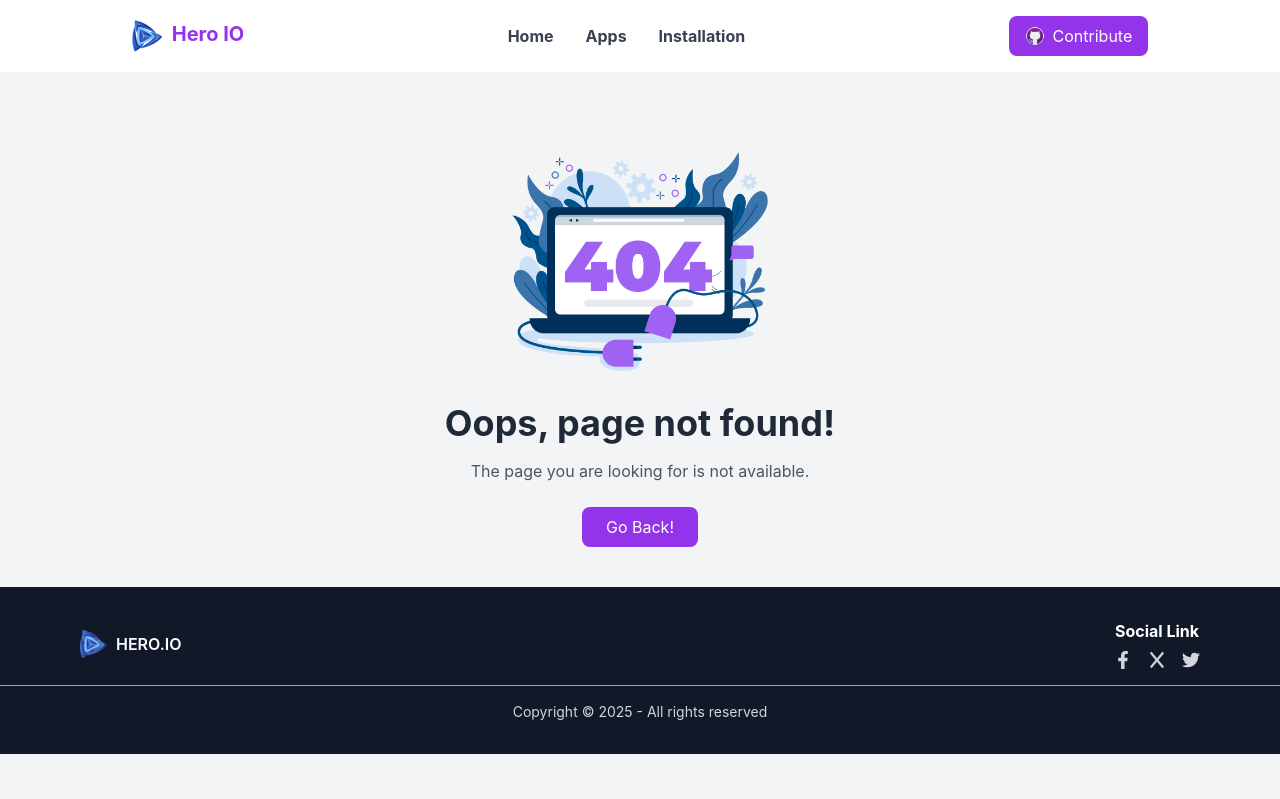
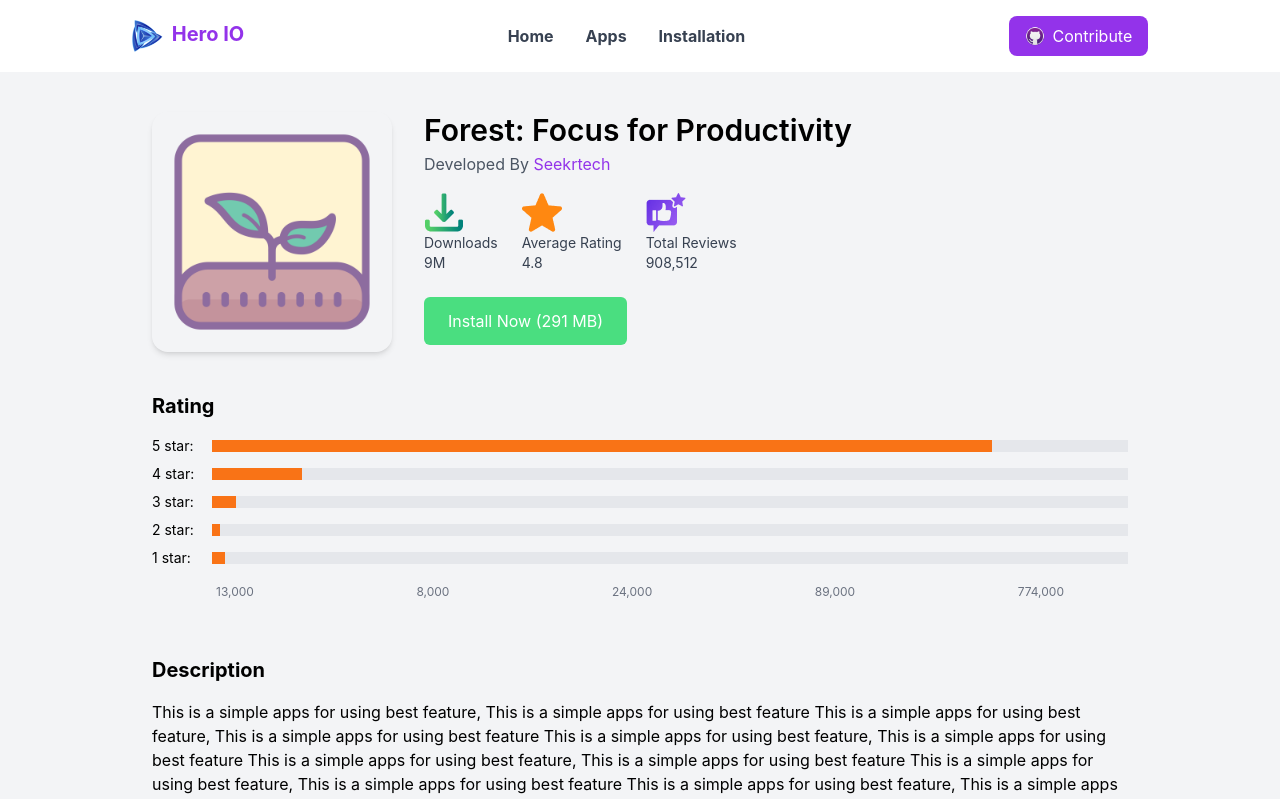
Before and after one commit to Rafsunjany-khan/Hero-IO, a React (Create React App) app in the folder hero-io/: page /app/1 in a window 1280 px wide. Before the commit this address had no page. Shown: the top 799 px of the page. Built offline with nearby package versions, Linux system fonts and the light colour scheme.

Commit message:
Add AppDetails page for showing Apps information

```diff
--- a/hero-io/src/App.js
+++ b/hero-io/src/App.js
@@ -2,6 +2,7 @@
 import { Routes, Route } from "react-router-dom";
 import Home from "./pages/Home";
 import Apps from "./pages/Apps";
+import AppDetails from "./pages/AppDetails";
 import Installation from "./pages/Installation";
 import Error from "./pages/Error";
 
@@ -11,6 +12,7 @@
     <Routes>
       <Route path="/" element={<Home />} />
       <Route path="/apps" element={<Apps />} />
+      <Route path="/app/:id" element={<AppDetails />} />
       <Route path="/installation" element={<Installation />} />
       <Route path="*" element={<Error />} />
     </Routes>
--- a/hero-io/src/components/AllApps.jsx
+++ b/hero-io/src/components/AllApps.jsx
@@ -1,10 +1,13 @@
 import React, { useState, useEffect } from "react";
+import { useNavigate } from "react-router-dom";
 
 import AppsNotFound from "../pages/AppsNotFound";
 
 const AllApps = () => {
   const [apps, setApps] = useState([]);
   const [search, setSearch] = useState("");
+  const navigate = useNavigate();
+
 
   useEffect(() => {
     fetch("/data/appsData.json")
@@ -36,7 +39,7 @@
       {filteredApps.length > 0 ? (
         <div className="grid grid-cols-1 sm:grid-cols-2 md:grid-cols-3 lg:grid-cols-4 gap-6">
           {filteredApps.map((app) => (
-            <div key={app.id} className="bg-white shadow rounded-2xl p-4 hover:shadow-lg transition">
+            <div onClick={() => navigate(`/app/${app.id}`)} className="bg-white shadow rounded-2xl p-4 hover:shadow-lg transition">
               <img src={app.image} className="w-full h-40 object-cover rounded-lg mb-4" />
               <h3 className="font-semibold text-lg mb-2">{app.title}</h3>
               <div className="flex justify-between items-center text-sm text-gray-600 gap-2">
--- a/hero-io/src/components/TrendingApps.jsx
+++ b/hero-io/src/components/TrendingApps.jsx
@@ -22,7 +22,7 @@
 
         <div className="grid grid-cols-1 sm:grid-cols-2 md:grid-cols-3 lg:grid-cols-4 gap-6">
           {apps.map((app) => (
-            <div key={app.id}
+            <div onClick={() => navigate(`/app/${app.id}`)}
               className="bg-white shadow rounded-2xl p-4 text-left hover:shadow-lg transition">
 
               <img src={app.image} className="w-full h-40 object-cover rounded-lg mb-4" />
--- /dev/null
+++ b/hero-io/src/pages/AppDetails.jsx
@@ -0,0 +1,116 @@
+import React, { useState, useEffect } from "react";
+import { useParams, Link } from "react-router-dom";
+
+import Navbar from "../components/Navbar";
+import Footer from "../components/Footer";
+
+
+const AppDetails = () => {
+  const { id } = useParams();
+  const [app, setApp] = useState(null);
+  const [loading, setLoading] = useState(true);
+  const [installed, setInstalled] = useState(false);
+
+  useEffect(() => {
+    fetch("/data/appsData.json")
+      .then((res) => res.json())
+      .then((data) => {
+        const foundApp = data.find((a) => a.id === parseInt(id));
+        setApp(foundApp || null);
+        setLoading(false);
+      })
+      .catch((err) => {
+        console.error("Error loading appsData.json", err);
+        setLoading(false);
+      });
+  }, [id]);
+
+          if (loading) {
+          return <div className="text-center py-20">Loading...</div>;
+        }
+
+        if (!app) {
+          return (
+            <div className="flex flex-col items-center justify-center h-screen text-center">
+              <h2 className="text-2xl font-semibold mb-4">App Not Found</h2>
+              <Link to="/" className="text-blue-500 hover:underline text-lg font-medium">
+                Back to Home
+              </Link>
+            </div>
+          );
+        }
+
+
+
+  return (
+  <div className="bg-gray-100">
+  <Navbar />
+    <div className="max-w-5xl mx-auto px-6 py-10">
+      <div className="flex flex-col md:flex-row gap-8 items-start">
+        <img src={app.image} className="w-60 h-60 object-contain rounded-2xl shadow-md"/>
+
+        <div className="flex-1">
+          <h1 className="text-3xl font-semibold">{app.title}</h1>
+          <p className="text-gray-600 mt-1"> Developed By <span className="text-purple-600">{app.companyName}</span></p>
+
+          <div className="flex items-center gap-6 mt-4 text-gray-700 text-sm">
+            <span><img src="/assets/icon-downloads.png"/> Downloads <br />{app.downloads.toLocaleString()}</span>
+            <span><img src="/assets/icon-ratings.png"/> Average Rating <br />{app.ratingAvg.toFixed(1)}</span>
+            <span> <img src="/assets/icon-review.png" /> Total Reviews <br />{app.reviews.toLocaleString()}</span>
+          </div>
+          <button className="flex items-center space-x-2 bg-green-400 text-white mt-6 px-6 py-3 rounded-md">
+        Install Now (291 MB)</button>
+        </div>
+      </div>
+
+
+        <div className="mt-10">
+          <h2 className="font-bold text-xl mb-4">Rating</h2>
+          <div className="space-y-2">
+            {app.ratings
+              .slice()
+              .reverse()
+              .map((rating) => {
+                const total = app.ratings.reduce((sum, r) => sum + r.count, 0);
+                const percentage = total ? ((rating.count / total) * 100).toFixed(1) : 0;
+
+                return (
+                  <div key={rating.name} className="flex items-center gap-3">
+                    <span className="w-12 text-sm">{rating.name}:</span>
+                    <div className="flex-1 bg-gray-200 h-3 overflow-hidden">
+                      <div
+                        className="h-3 bg-orange-500"
+                        style={{ width: `${percentage}%` }}
+                      ></div>
+                    </div>
+                  </div>
+                );
+              })}
+          </div>
+
+          <div className="flex justify-between mt-2 px-16 py-2 text-xs text-gray-500">
+            {app.ratings
+              .slice()
+              .map((rating) => (
+                <span key={rating.name}>{rating.count.toLocaleString()}</span>
+              ))}
+          </div>
+        </div>
+
+
+      <div className="mt-12">
+      <h2 className="font-bold text-xl mb-4">Description</h2>
+      <p>This is a simple apps for using best feature, This is a simple apps for using best feature
+      This is a simple apps for using best feature, This is a simple apps for using best feature
+      This is a simple apps for using best feature, This is a simple apps for using best feature
+      This is a simple apps for using best feature, This is a simple apps for using best feature
+      This is a simple apps for using best feature, This is a simple apps for using best feature
+       This is a simple apps for using best feature, This is a simple apps for using best feature</p>
+      </div>
+    </div>
+      <Footer />
+    </div>
+  );
+};
+
+export default AppDetails;
```
